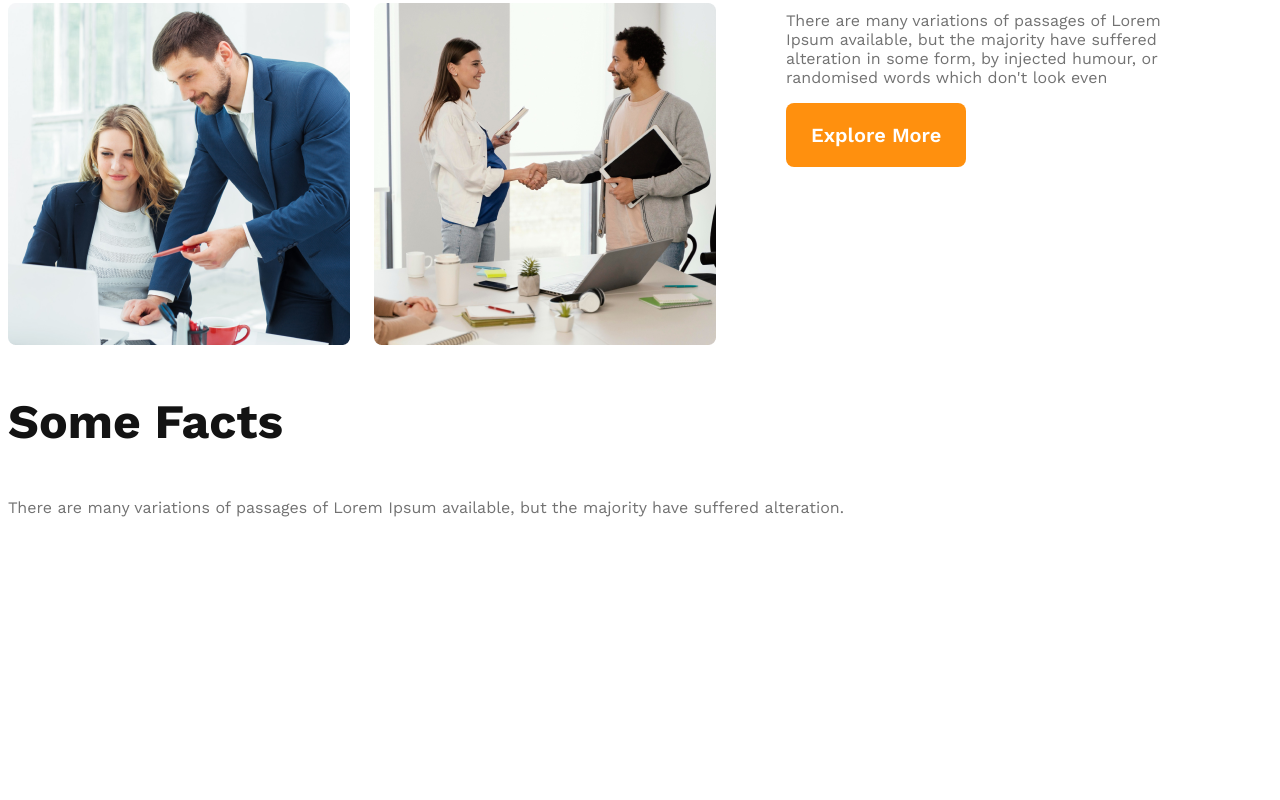
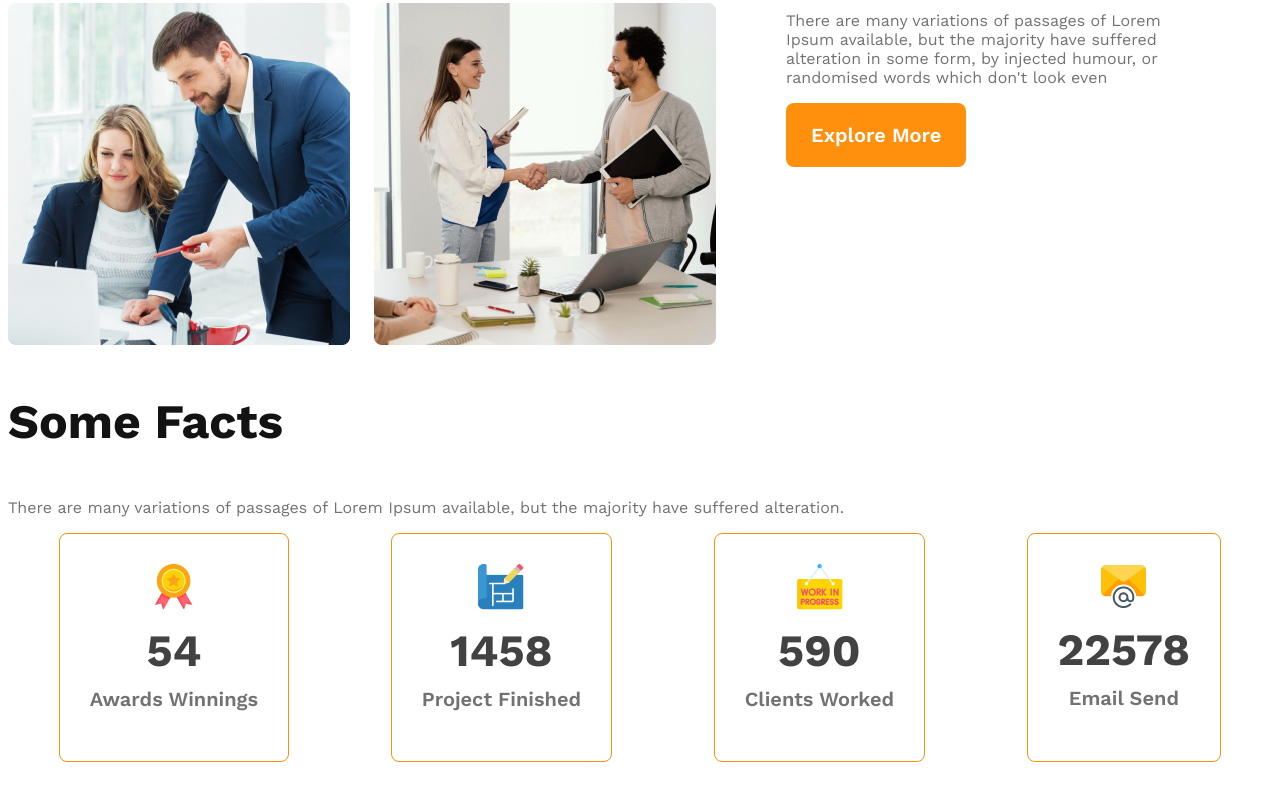
Before and after one commit to Tawkir711/g3-architect-website, a plain HTML site: page index.html in a window 1280 px wide. Shown: the part 1361-2161 px from the top of the page. Before the commit the page ends 1948 px from the top, so only its background shows below. Drawn offline with nearby package versions, Linux system fonts and the light colour scheme.

Commit message:
facts title, containe added

```diff
--- a/index.html
+++ b/index.html
@@ -59,6 +59,29 @@
                 <p class="text-light-gray">
                     There are many variations of passages of Lorem Ipsum available, but the majority have suffered alteration.
                 </p>
+                <div class="facts-card-container">
+                    <!-- .card*4>img+h2.card-stats+p.card-title.text-light-gray -->
+                    <div class="card">
+                        <img src="images/icons/ribon.png" alt="">
+                        <h2 class="card-stats">54</h2>
+                        <p class="card-title text-light-gray">Awards Winnings</p>
+                    </div>
+                    <div class="card">
+                        <img src="images/icons/projects.png" alt="">
+                        <h2 class="card-stats">1458</h2>
+                        <p class="card-title text-light-gray">Project Finished</p>
+                    </div>
+                    <div class="card">
+                        <img src="images/icons/customers.png" alt="">
+                        <h2 class="card-stats">590</h2>
+                        <p class="card-title text-light-gray">Clients Worked</p>
+                    </div>
+                    <div class="card">
+                        <img src="images/icons/email.png    " alt="">
+                        <h2 class="card-stats">22578</h2>
+                        <p class="card-title text-light-gray">Email Send</p>
+                    </div>
+                </div>
             </section>
         </section>
     </main>
--- a/styles/architects.css
+++ b/styles/architects.css
@@ -97,6 +97,33 @@ main{
     color: #ff900e;
     font-weight: 700;
 }
+/* facts section */
+
+.facts-card-container{
+    display: flex;
+    justify-content: space-around;
+}
+.facts-card-container .card{
+    border-radius: 8px;
+    border: 1px solid #ff900e;
+    text-align: center;
+    padding: 30px;
+}
+.facts-card-container .card-title{
+    font-weight: 600;
+    font-size: 1.25rem;
+    margin-top: 5px;
+}
+.facts-card-container .card-stats{
+    font-size: 2.8rem;
+    color: #424242;
+    margin-top: 10px;
+    margin-bottom: 10px;
+}
+
+
+
+
 /* Responsive site */
 /* Mobile device */
 @media screen and (max-width:576px) {
```
